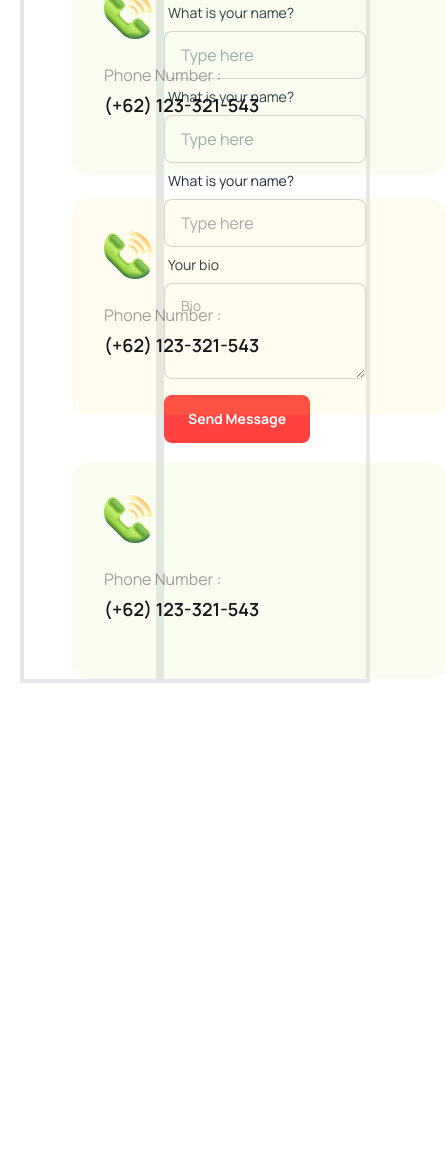
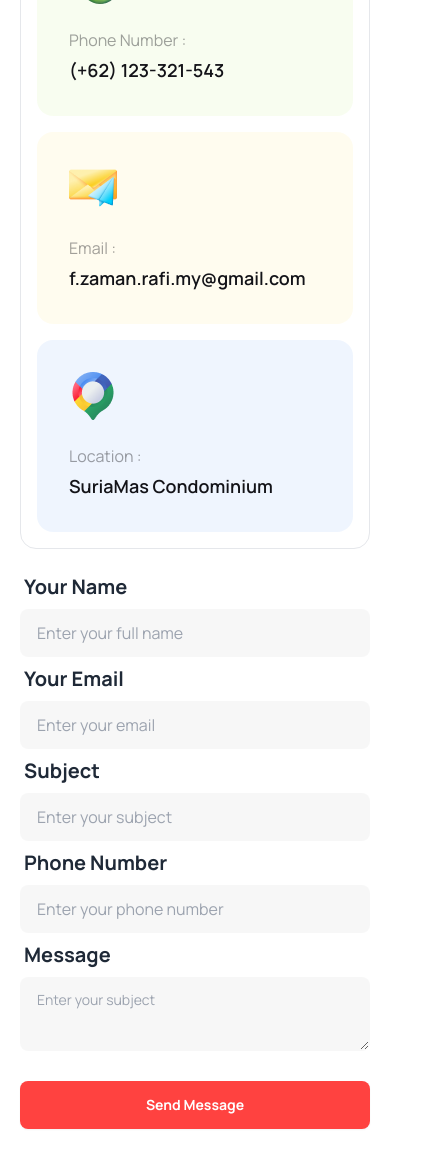
Before and after one commit to F-Zaman-Rafi/Assignment_3, a plain HTML site: page index.html in a window 390 px wide. Shown: the part 7702-8863 px from the top of the page, 446 px wide, since content can reach past the window. Before the commit the page ends 8417 px from the top, so only its background shows below. Drawn offline with nearby package versions, Linux system fonts and the light colour scheme.

Commit message:
get in touch completed along with responsive feature

```diff
--- a/index.html
+++ b/index.html
@@ -513,11 +513,11 @@
                     placerat dolor. Purus urna in
                     sit nullam proin. </p>
             </div>
-            <div class="flex justify-between">
+            <div class="lg:flex justify-between">
                 <!-- contact section -->
-                <div class="border-4 w-2/5">
+                <div class="border-[1px] rounded-2xl mb-4 lg:w-2/5">
 
-                    <div class="card lg:card-side bg-[#BCED6D1A] mx-12 mt-12 w-[374px] h-[216px]">
+                    <div class="card lg:card-side bg-[#BCED6D1A] mx-4 my-4 lg:mx-12 lg:mt-12 lg:w-[374px] lg:h-[216px]">
                         <div class="card-body ">
                             <div class="flex flex-col lg:w-3/4 items-start">
                                 <img class="mb-6" src="./images/12.png" alt="">
@@ -527,81 +527,85 @@
                             </div>
                         </div>
                     </div>
-                    <div class="card lg:card-side bg-[#FDDD5F1A] mx-12 mt-6 w-[374px] h-[216px]">
+                    <div class="card lg:card-side bg-[#FDDD5F1A] mx-4 my-4 lg:mx-12 lg:mt-6 lg:w-[374px] lg:h-[216px]">
                         <div class="card-body ">
                             <div class="flex flex-col lg:w-3/4 items-start">
-                                <img class="mb-6" src="./images/12.png" alt="">
-                                <p class="text-[#13131866] mb-1">Phone Number :</p>
-                                <p class="text-[#131318] text-lg font-semibold">(+62) 123-321-543</p>
+                                <img class="mb-6" src="./images/13.png" alt="">
+                                <p class="text-[#13131866] mb-1">Email :</p>
+                                <p class="text-[#131318] text-lg font-semibold">f.zaman.rafi.my@gmail.com</p>
 
                             </div>
                         </div>
                     </div>
-                    <div class="card lg:card-side bg-[#BCED6D1A] mx-12 mt-12 w-[374px] h-[216px]">
+                    <div
+                        class="card lg:card-side bg-[#629CF31A] mx-4 my-4 lg:mx-12 lg:mt-6  lg:w-[374px] lg:h-[185px] lg:mb-12">
                         <div class="card-body ">
                             <div class="flex flex-col lg:w-3/4 items-start">
-                                <img class="mb-6" src="./images/12.png" alt="">
-                                <p class="text-[#13131866] mb-1">Phone Number :</p>
-                                <p class="text-[#131318] text-lg font-semibold">(+62) 123-321-543</p>
+                                <img class="mb-6" src="./images/14.png" alt="">
+                                <p class="text-[#13131866] mb-1">Location :</p>
+                                <p class="text-[#131318] text-lg font-semibold">SuriaMas Condominium</p>
 
                             </div>
                         </div>
                     </div>
                 </div>
                 <!-- form section -->
-                <div class="border-4 w-3/5">
-                    <div>
-                        <div>
-                            <label class="form-control w-full max-w-xs">
+                <div class="w-full h-full">
+                    <div class="lg:flex gap-4 lg:gap-6 ml-auto lg:ml-6 lg:mb-6">
+                        <div class="w-full">
+                            <label class="form-control w-full max-w-2xl">
                                 <div class="label">
-                                    <span class="label-text">What is your name?</span>
+                                    <span class="label-text font-bold text-xl">Your Name</span>
                                 </div>
-                                <input type="text" placeholder="Type here"
-                                    class="input input-bordered w-full max-w-xs" />
+                                <input type="text" placeholder="Enter your full name"
+                                    class="input bg-[#13131808] w-full max-w-2xl" />
                             </label>
                         </div>
-                        <div>
-                            <label class="form-control w-full max-w-xs">
+                        <div class="w-full">
+                            <label class="form-control w-full max-w-2xl">
                                 <div class="label">
-                                    <span class="label-text">What is your name?</span>
+                                    <span class="label-text font-bold text-xl">Your Email</span>
                                 </div>
-                                <input type="text" placeholder="Type here"
-                                    class="input input-bordered w-full max-w-xs" />
+                                <input type="text" placeholder="Enter your email"
+                                    class="input bg-[#13131808] w-full max-w-2xl" />
                             </label>
                         </div>
                     </div>
-                    <div>
-                        <div>
-                            <label class="form-control w-full max-w-xs">
+                    <div class="lg:flex gap-4 ml-auto lg:ml-6 lg:mb-6">
+                        <div class="w-full">
+                            <label class="form-control w-full">
                                 <div class="label">
-                                    <span class="label-text">What is your name?</span>
+                                    <span class="label-text font-bold text-xl">Subject </span>
                                 </div>
-                                <input type="text" placeholder="Type here"
-                                    class="input input-bordered w-full max-w-xs" />
+                                <input type="text" placeholder="Enter your subject"
+                                    class="input bg-[#13131808] w-full" />
                             </label>
                         </div>
-                        <div>
-                            <label class="form-control w-full max-w-xs">
-                                <div class="label">
-                                    <span class="label-text">What is your name?</span>
+                        <div class="w-full">
+                            <label class="form-control w-full">
+                                <div class="label ">
+                                    <span class="label-text font-bold text-xl">Phone Number</span>
                                 </div>
-                                <input type="text" placeholder="Type here"
-                                    class="input input-bordered w-full max-w-xs" />
+                                <input type="text" placeholder="Enter your phone number"
+                                    class="input bg-[#13131808] w-full" />
                             </label>
                         </div>
                     </div>
-                    <label class="form-control">
+
+                    <div class="lg:ml-6 lg:my-6">
+
                         <div class="label">
-                            <span class="label-text">Your bio</span>
+                            <span class="label-text font-bold text-xl">Message </span>
                         </div>
-                        <textarea class="textarea textarea-bordered h-24" placeholder="Bio"></textarea>
-                        <div class="label">
-
-                        </div>
-                    </label>
-                    <button>
-                        <a class="btn bg-[#FF4240] border-none font-bold text-white px-6 py-4">Send Message</a>
-                    </button>
+                        <textarea class="textarea bg-[#13131808] w-full lg:h-[400px]"
+                            placeholder="Enter your subject"></textarea>
+                    </div>
+                    <div class="lg:ml-6 my-6">
+                        <button class="w-full">
+                            <a class="btn w-full bg-[#FF4240] border-none font-bold text-white px-6 py-4">Send
+                                Message</a>
+                        </button>
+                    </div>
                 </div>
             </div>
 
```
